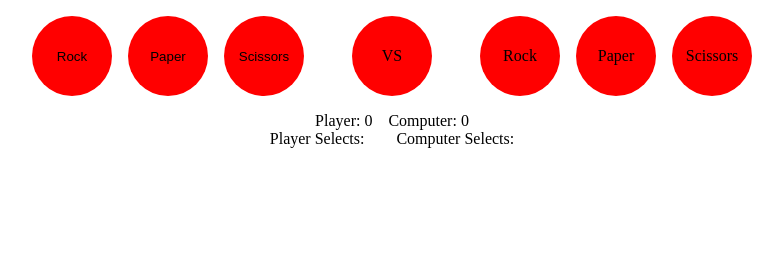
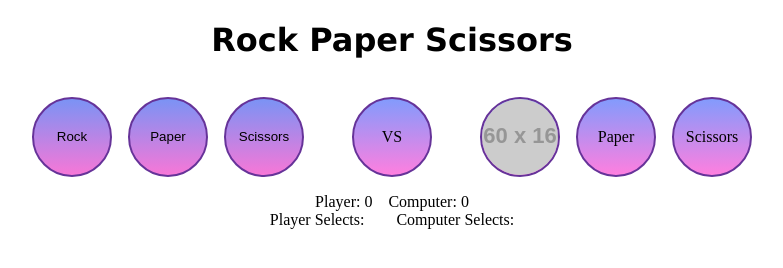
Before and after one commit to TomHergenreter/odin-rock-paper-scissors, a plain HTML site: page index.html in a window 1280 px wide. Shown: the whole page, without its empty margins (248-1031 px from the left). Drawn offline with Linux system fonts and the light colour scheme; placeholder pictures from the web are drawn by us.

Commit message:
Add header

```diff
--- a/index.html
+++ b/index.html
@@ -13,6 +13,7 @@
         <link rel="stylesheet" href="./styles.css">
     </head>
     <body>
+        <h1> Rock Paper Scissors</h1>
         <div class="flex-center">
             <div class="button-container">
                 <button class="circle-icon" id="rock">Rock</button>
@@ -23,7 +24,7 @@
                 <p class="flex-center circle-icon">VS</p>
             </div>
             <div class="button-container">
-                <p class ="flex-center circle-icon">Rock</p>
+                <p class ="flex-center circle-icon"><img src="https://via.placeholder.com/160/" alt=""></p>
                 <p class="flex-center circle-icon">Paper</p>
                 <p class="flex-center circle-icon">Scissors</p>
             </div>
--- a/styles.css
+++ b/styles.css
@@ -24,12 +24,23 @@ button {
     border: none;
 }
 
+h1 {
+    font-family: Verdana, Geneva, Tahoma, sans-serif;
+    text-align: center;
+}
+
 .circle-icon {
     display: block;
     width: 5rem;
     height: 5rem;
     border-radius: 50%;
-    background-color: red;
+    border: 2px solid rebeccapurple;
+    background-image: linear-gradient(
+    to bottom,
+    rgba(7, 55, 250, 0.5),
+    rgba(255, 0, 191, 0.5)
+    );
+    overflow: hidden;
 }
 
 .flex-center {
```
